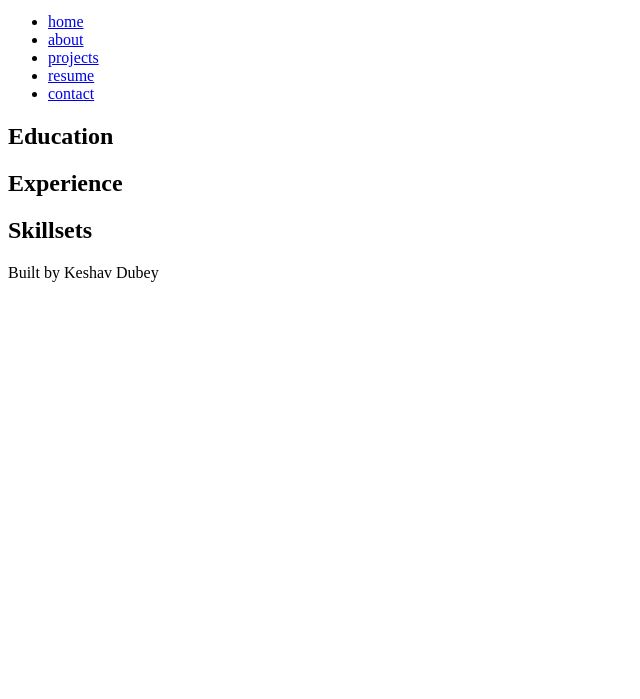
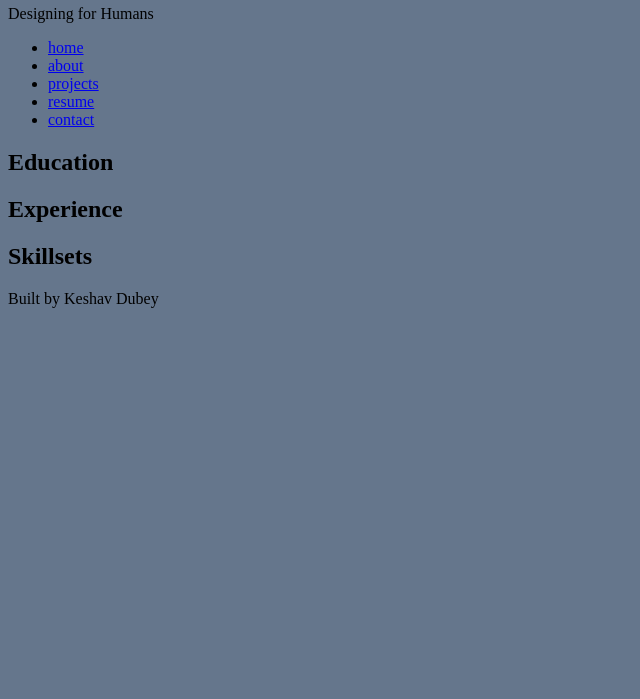
Before and after one commit to keshav-studio/Code-Along-6, a plain HTML site: page resume.html in a window 1280 px wide. Shown: the part 101-800 px from the top of the page, without its empty margins (0-640 px from the left). Drawn offline with Linux system fonts and the light colour scheme.

Commit message:
css linking

```diff
--- a/resume.html
+++ b/resume.html
@@ -3,6 +3,7 @@
 <head>
     <meta charset="UTF-8">
     <meta name="viewport" content="width=device-width, initial-scale=1.0">
+        <link rel="stylesheet" href="styles.css"
     <title>My Resume</title>
 </head>
 <body>
--- a/styles.css
+++ b/styles.css
@@ -0,0 +1,13 @@
+/* CSS */
+/* Color Palette
+deep black= #05080D
+slate blue= #65768C
+steel blue= #263640
+burnt orange=#BF5B04
+earth=#733917
+*/
+
+/* GLOBAL (base) MOBILE FIRST */
+body {
+    background-color: #65768C;
+}
```
Also changed, not shown: about.html (+1 -0 lines), contact.html (+1 -0 lines), index.html (+1 -0 lines), projects.html (+1 -0 lines), 2 other files.
